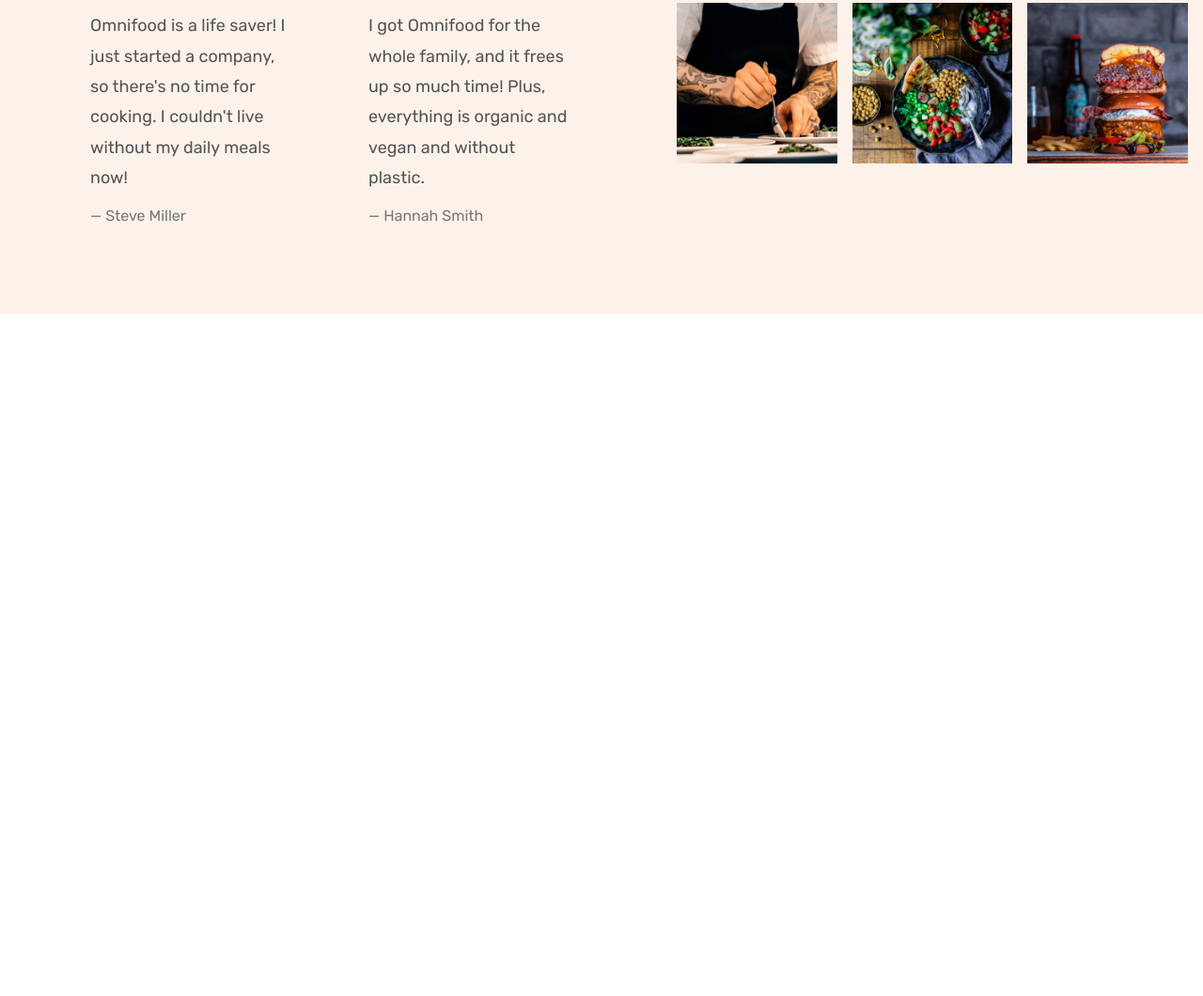
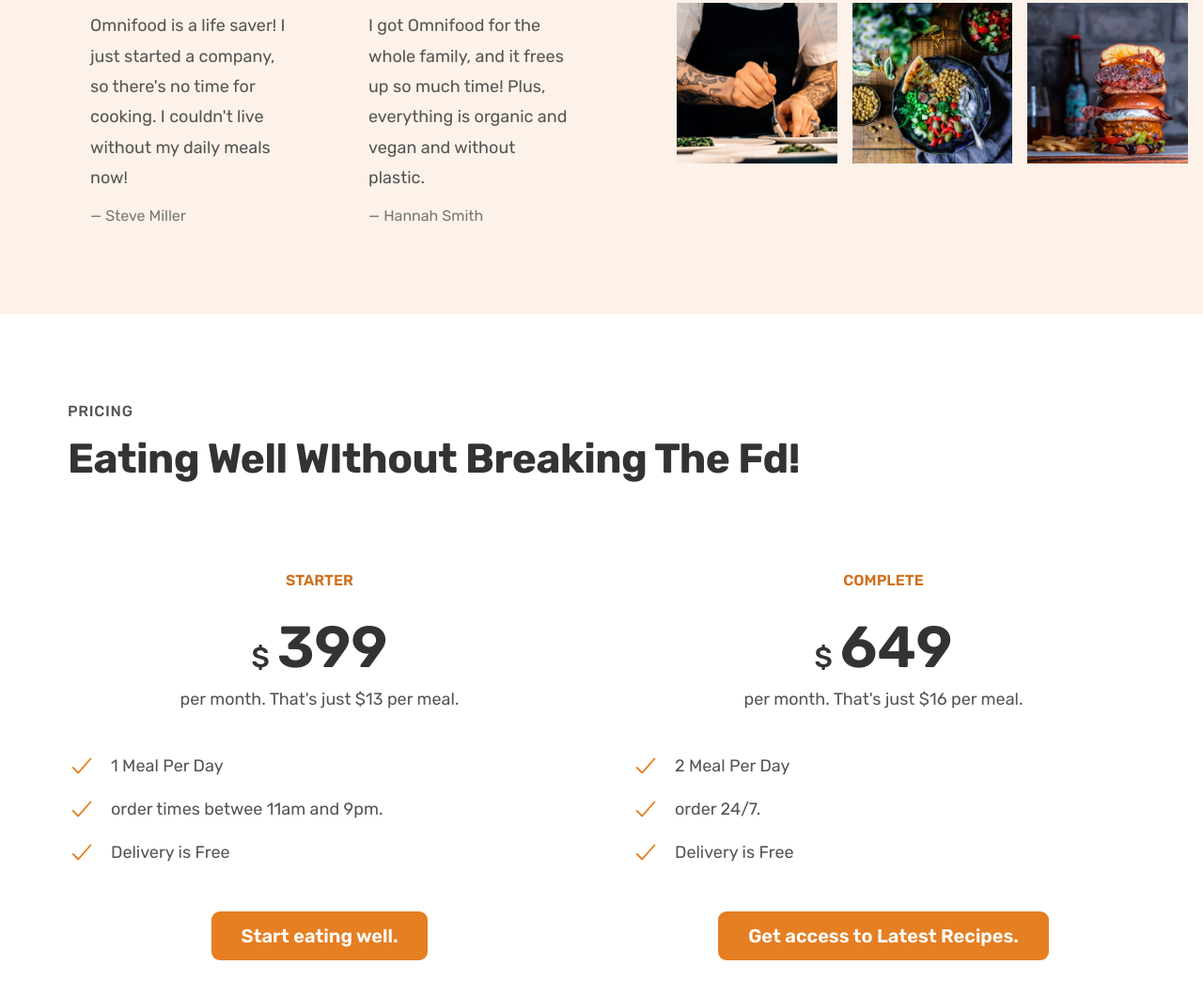
Before and after one commit to Nischay8/HtmlAndCss-Project, a plain HTML site: page index.html in a window 1280 px wide. Shown: the part 4260-5320 px from the top of the page at 94% size. Before the commit the page ends 4594 px from the top, so only its background shows below. Drawn offline with nearby package versions, Linux system fonts and the light colour scheme.

Commit message:
added on 21 March 2023

```diff
--- a/css/general.css
+++ b/css/general.css
@@ -222,26 +222,23 @@
     border-bottom: 1px solid transparent;
   }
 
-  .list {
+  .list{
     list-style: none;
     display: flex;
     flex-direction: column;
     gap: 1.6rem;
   }
-
-  .list-item {
+  .list-icon{
+    width: 3rem;
+    height: 3rem;
+    color: #e67e22;
+  }
+  .list-items{
     font-size: 1.8rem;
     display: flex;
     align-items: center;
     gap: 1.6rem;
   }
-
-  .list-icon {
-    width: 3rem;
-    height: 3rem;
-    color: #e67e22;
-  }
-
   *:focus {
     outline: none;
     /* outline: 4px dotted #e67e22; */
--- a/css/style.css
+++ b/css/style.css
@@ -324,3 +324,37 @@
   .gallery-item img:hover{
     transform: scale(1.1);
   }
+
+  .section-pricing{
+    padding: 9.6rem 0;
+  }
+  .plan-header{
+    text-align: center;
+    margin-bottom: 4.8rem;
+  }
+  .plan-name{
+    color: #cf711f;
+    font-weight: 600;
+    font-size: 1.6rem;
+    text-transform: uppercase;
+    letter-spacing: 0.75;
+    margin-bottom: 3.2rem;
+  }.plan-price{
+    font-size: 6.2rem;
+    font-weight: 600;
+    color: #333;
+    margin-bottom: 1.6rem;
+  }
+  .plain-text{
+    font-size: 1.8rem;
+    line-height: 1.6rem;
+  }
+  .plan-price span{
+    font-size: 3rem;
+    font-weight: 500;
+    margin-right: .8rem;
+  }
+  .plan-sign-up{
+    text-align: center;
+    margin-top: 4.8rem;
+  }
--- a/index.html
+++ b/index.html
@@ -309,6 +309,49 @@
           </figure>
         </div>
       </section>
+
+      <section class="section-pricing">
+        <div class="container">
+          <span class="subheading">Pricing
+          </span>
+          <h2 class="heading-secondary">Eating Well WIthout Breaking The Fd!</h2>
+        </div>
+
+
+        <div class="container grid grid--2-cols">
+          <div class="pricing-plan">
+          <header class="plan-header">
+          <p class="plan-name">Starter</p>
+          <p class="plan-price"><span>$</span>399</p>
+          <p class="plain-text">per month. That's just $13 per meal.</p>
+          </header>
+          <ul class="list">
+            <li  class="list-items"><ion-icon name="checkmark-outline" class="list-icon"></ion-icon><span>1 Meal Per Day</span></li>
+            <li  class="list-items"><ion-icon name="checkmark-outline" class="list-icon"></ion-icon><span>order times betwee 11am and 9pm.</span></li>
+            <li  class="list-items"><ion-icon name="checkmark-outline" class="list-icon"></ion-icon><span>Delivery is Free</span></li>
+          </ul>
+          <div class="plan-sign-up">
+          <a href="#" class="btn btn--full">Start eating well.</a>
+          </div>
+          </div>
+          <div class="pricing-plan">
+            <header class="plan-header">
+            <p class="plan-name">Complete</p>
+            <p class="plan-price"><span>$</span>649</p>
+            <p class="plain-text">per month. That's just $16 per meal.</p>
+            </header>
+            <ul class="list">
+              <li  class="list-items"><ion-icon name="checkmark-outline" class="list-icon"></ion-icon><span>2 Meal Per Day</span></li>
+              <li  class="list-items"><ion-icon name="checkmark-outline" class="list-icon"></ion-icon><span>order 24/7.</span></li>
+              <li  class="list-items"><ion-icon name="checkmark-outline" class="list-icon"></ion-icon><span>Delivery is Free</span></li>
+            </ul>
+            <div class="plan-sign-up">
+            <a href="#" class="btn btn--full">Get access to Latest Recipes.</a>
+            </div>
+            </div>
+          </div>
+        </div>
+      </section>
     </main>
     <script type="module" src="https://unpkg.com/ionicons@5.5.2/dist/ionicons/ionicons.esm.js"></script>
 <script nomodule src="https://unpkg.com/ionicons@5.5.2/dist/ionicons/ionicons.js"></script>
```
